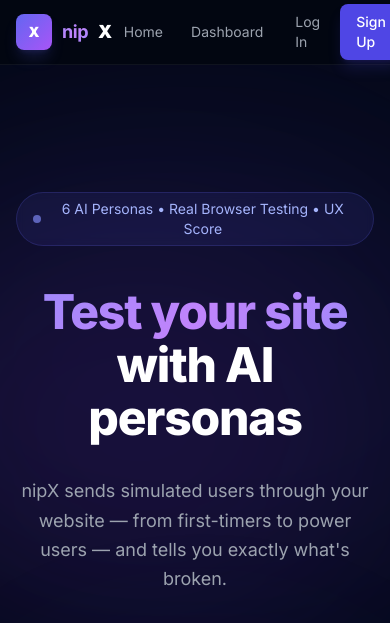
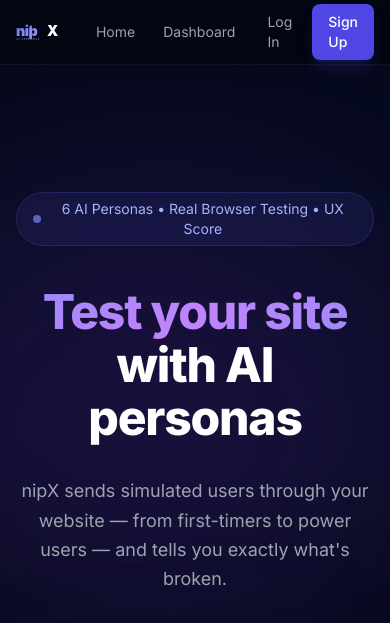
Before and after one commit to coderzero135-dev/ghost-user, a FastAPI app: page / in a window 390 px wide. Shown: the top 623 px of the page. Run offline with FastAPI, Linux system fonts and the light colour scheme; some libraries are stand-ins or nearby versions.

Commit message:
Add nipX SVG logo to navbar

```diff
--- a/backend/templates/base.html
+++ b/backend/templates/base.html
@@ -25,11 +25,8 @@
     <nav class="fixed top-0 left-0 right-0 z-50 border-b border-white/5 bg-gray-950/80 backdrop-blur-xl">
         <div class="max-w-7xl mx-auto px-4 sm:px-6 lg:px-8">
             <div class="flex items-center justify-between h-16">
-                <a href="/" class="flex items-center space-x-2.5 group">
-                    <div class="w-9 h-9 rounded-lg bg-gradient-to-br from-primary-500 to-purple-500 flex items-center justify-center text-sm font-black text-white shadow-lg shadow-primary-500/20 group-hover:shadow-primary-500/30 transition-all">
-                        X
-                    </div>
-                    <span class="text-lg font-bold gradient-text tracking-tight">nip</span><span class="text-lg font-black text-white tracking-tight">X</span>
+                <a href="/" class="flex items-center group">
+                    <img src="/static/logo.svg" alt="nipX" class="h-8 sm:h-9" />
                 </a>
                 <div class="flex items-center space-x-1">
                     <a href="/" class="px-3 py-2 text-sm text-gray-400 hover:text-white rounded-lg hover:bg-white/5 transition-all">Home</a>
```
Also changed, not shown: backend/static/logo.svg (added).
